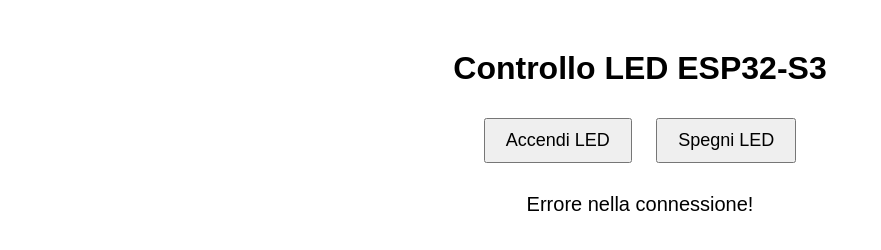
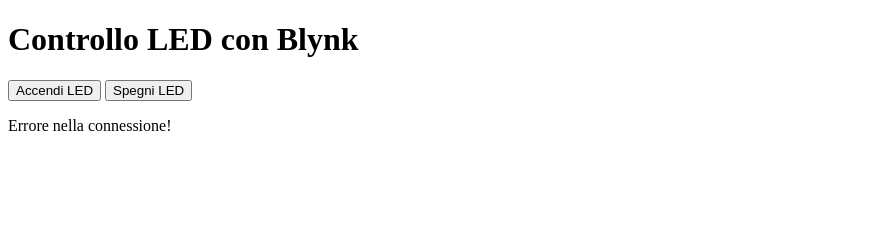
Before and after one commit to mariosbros2312/sito_sensori, a plain HTML site: page index.html in a window 1280 px wide. Both pictures are taken after a click on the button "Accendi LED". Shown: the whole page, without its empty margins (0-881 px from the left). Drawn offline with Linux system fonts and the light colour scheme; no server answers.

Commit message:
Update index.html

```diff
--- a/index.html
+++ b/index.html
@@ -1,50 +1,41 @@
 <!DOCTYPE html>
-<html lang="it">
+<html lang="en">
 <head>
   <meta charset="UTF-8">
   <meta name="viewport" content="width=device-width, initial-scale=1.0">
-  <title>Controllo ESP32-S3 con Blynk</title>
-  <style>
-    body {
-      font-family: Arial, sans-serif;
-      text-align: center;
-      margin-top: 50px;
-    }
-    button {
-      padding: 10px 20px;
-      font-size: 18px;
-      cursor: pointer;
-      margin: 10px;
-    }
-    #status {
-      margin-top: 20px;
-      font-size: 20px;
-    }
-  </style>
+  <title>Controllo LED con Blynk</title>
   <script>
-    const AUTH_TOKEN = "grYpUsFvzBxM6U0F_N1HM-_sub0_Ffhu"; // Sostituisci con il tuo token Blynk
-    const API_URL = `https://blynk.cloud/external/api/update?token=${AUTH_TOKEN}&`;
+    const API_URL = "https://blynk.cloud/external/api/update?token=grYpUsFvzBxM6U0F_N1HM-_sub0_Ffhu&";
 
-    function toggleLED(state) {
-      const ledState = state ? "V2=1" : "V2=0";
-      fetch(API_URL + ledState)
-        .then(response => {
-          if (response.ok) {
-            document.getElementById("status").innerText = `LED ${state ? "ACCESO" : "SPENTO"}`;
-          } else {
-            document.getElementById("status").innerText = "Errore nella connessione!";
-          }
-        })
-        .catch(() => {
-          document.getElementById("status").innerText = "Errore nella connessione!";
+    async function toggleLED(state) {
+      const ledState = `V2=${state ? 1 : 0}`;
+      try {
+        const response = await fetch(API_URL + ledState, {
+          method: 'GET',
+          mode: 'cors',
+          headers: {
+            'Content-Type': 'application/json',
+          },
         });
+
+        if (response.ok) {
+          document.getElementById("status").innerText = `LED ${state ? "ACCESO" : "SPENTO"}`;
+        } else {
+          const errorText = await response.text();
+          console.error("Errore nella risposta:", errorText);
+          document.getElementById("status").innerText = "Errore nella richiesta!";
+        }
+      } catch (error) {
+        console.error("Errore nella connessione:", error);
+        document.getElementById("status").innerText = "Errore nella connessione!";
+      }
     }
   </script>
 </head>
 <body>
-  <h1>Controllo LED ESP32-S3</h1>
+  <h1>Controllo LED con Blynk</h1>
   <button onclick="toggleLED(true)">Accendi LED</button>
   <button onclick="toggleLED(false)">Spegni LED</button>
-  <div id="status">Stato LED: Non aggiornato</div>
+  <p id="status">Stato LED: Non impostato</p>
 </body>
 </html>
```
